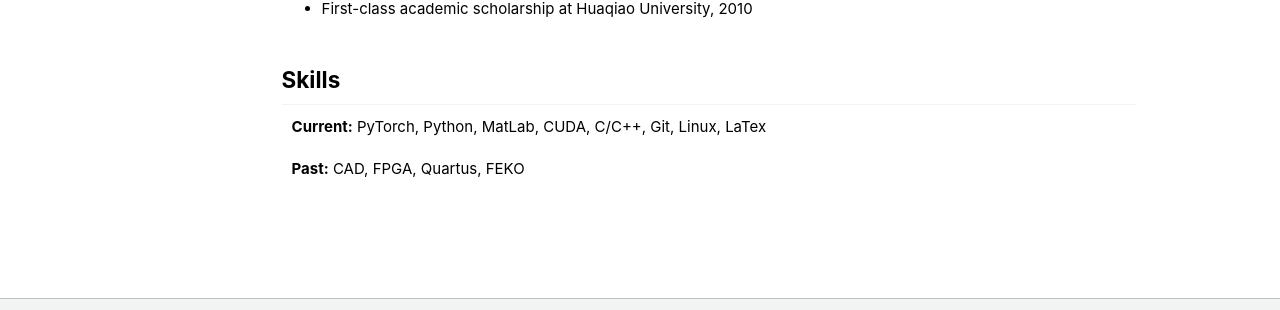
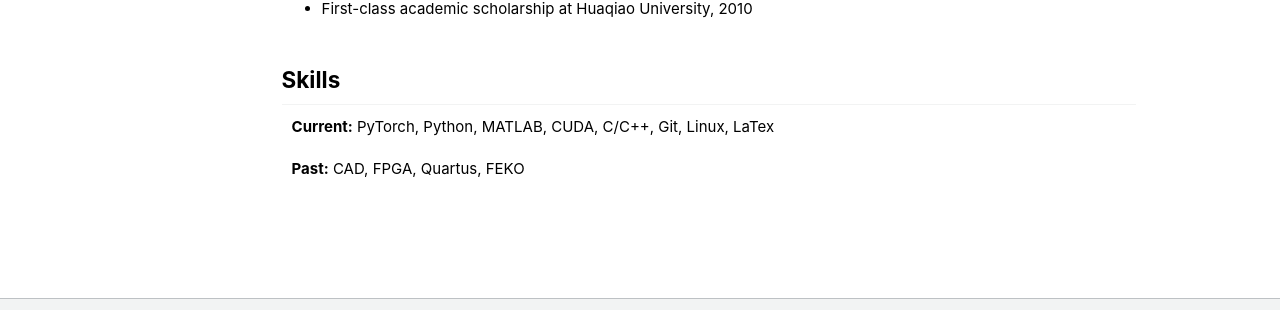
Before and after one commit to zwxu064/zwxu064.github.io, a Jekyll site: the page built from _pages/about.html, in a window 1280 px wide and 900 px high, scrolled down 3102 px. Shown: the part 511-821 px from the top of the window. Built offline with Jekyll 4.4.1, drawn with Linux system fonts in a browser that asks for light colours.

Commit message:
Update about.html

```diff
--- a/_pages/about.html
+++ b/_pages/about.html
@@ -236,7 +236,7 @@ redirect_from:
   </ul>
 
 <h2 id="skills">Skills</h2>
-<p class="alignlefttab"><strong>Current:</strong> PyTorch, Python, MatLab, CUDA, C/C++, Git, Linux, LaTex</p>
+<p class="alignlefttab"><strong>Current:</strong> PyTorch, Python, MATLAB, CUDA, C/C++, Git, Linux, LaTex</p>
 <div style="clear: both;"></div>
 
 <p class="alignlefttab"><strong>Past:</strong> CAD, FPGA, Quartus, FEKO</p>
```
